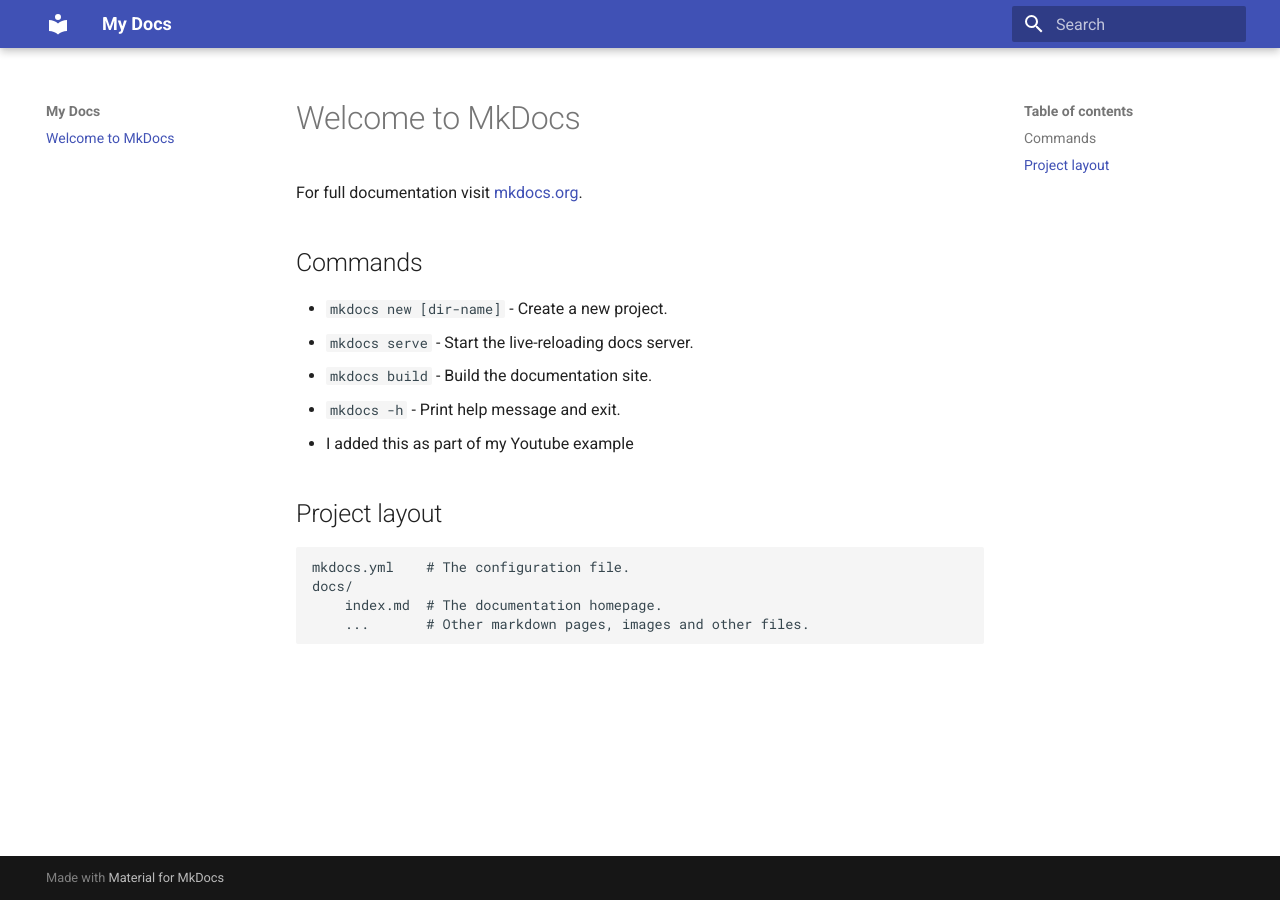
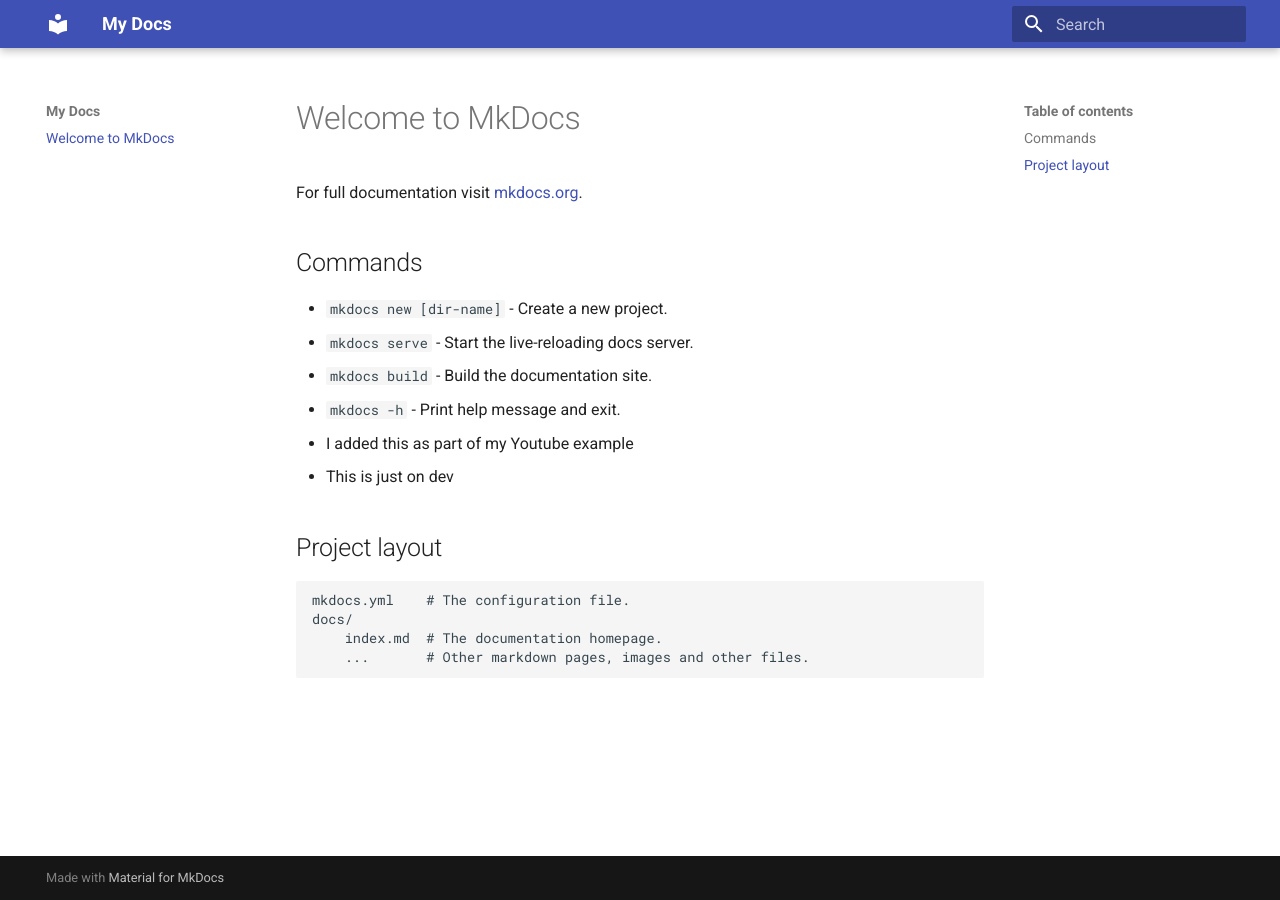
Before and after one commit to Techdox/youtubeexample, an MkDocs documentation site: the page built from docs/index.md, in a window 1280 px wide. Built offline with MkDocs 1.6.1 and Material for MkDocs 9.7.7, drawn with Linux system fonts in a browser that asks for light colours.

Commit message:
made a dev change

```diff
--- a/docs/index.md
+++ b/docs/index.md
@@ -9,6 +9,7 @@ For full documentation visit [mkdocs.org](https://www.mkdocs.org).
 * `mkdocs build` - Build the documentation site.
 * `mkdocs -h` - Print help message and exit.
 * I added this as part of my Youtube example
+* This is just on dev
 ## Project layout
 
     mkdocs.yml    # The configuration file.
```
